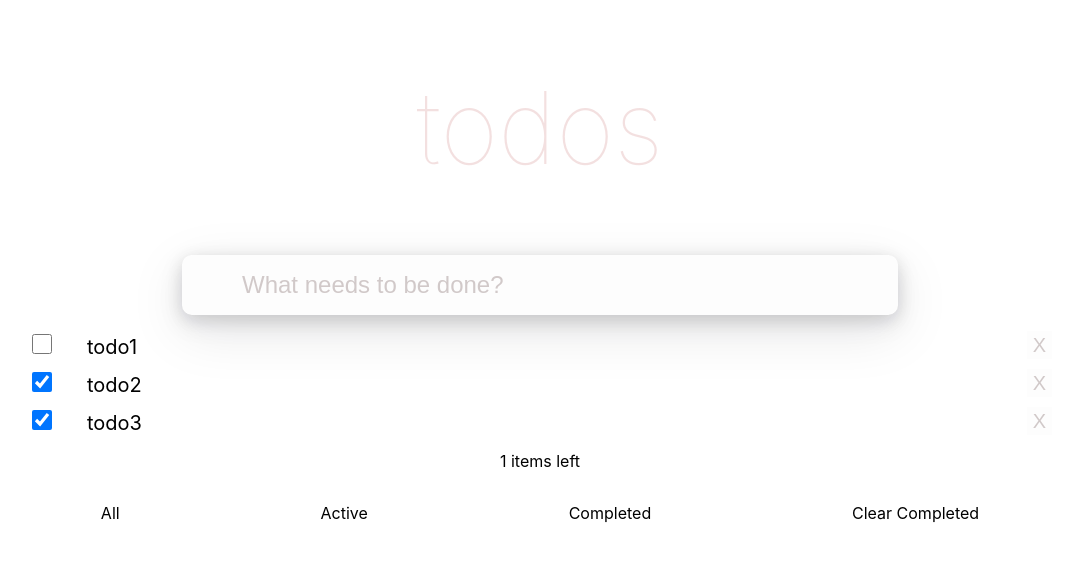
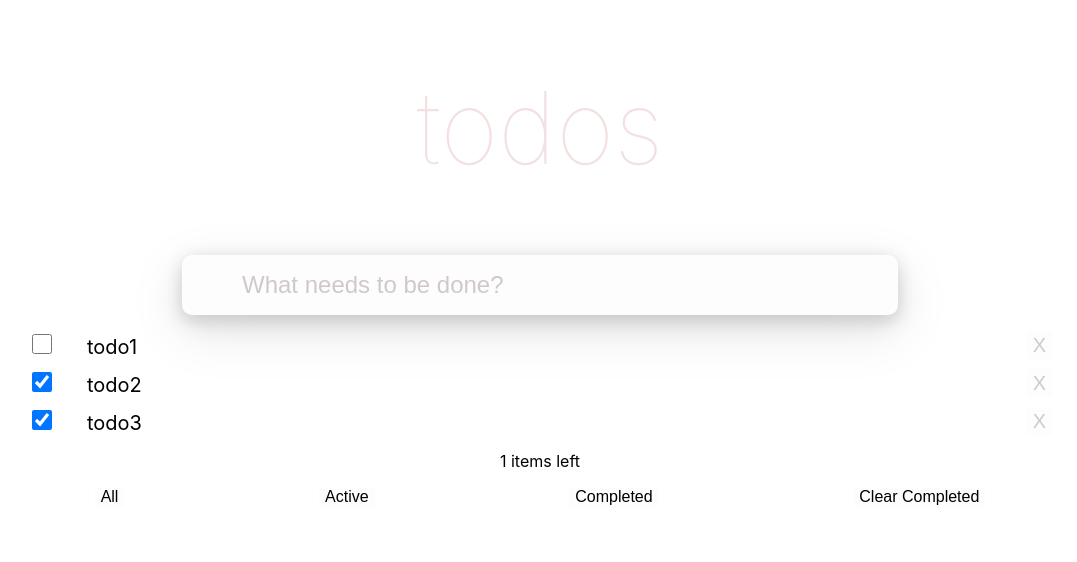
Before and after one commit to amaalok/todo_app, a React (Create React App) app: page / in a window 1280 px wide. Shown: the top 562 px of the page, without its empty margins (100-1177 px from the left). Built offline with nearby package versions, Linux system fonts and the light colour scheme.

Commit message:
fixed the checkbox issue

```diff
--- a/src/component/TodoList/TodoList.module.css
+++ b/src/component/TodoList/TodoList.module.css
@@ -2,11 +2,15 @@
   display: flex;
   justify-content: space-evenly;
 }
-.actions p:hover {
+.actions button {
   cursor: pointer;
-  text-decoration: underline;
-  text-decoration-color: rgba(175, 47, 47, 0.15);
+  border: none;
+  background: rgba(0, 0, 0, 0.009);
+  font-size: 16px;
 }
 .todo-count {
   text-align: center;
 }
+.empty {
+  text-align: center;
+}
--- a/src/component/TodoList/TodoList.tsx
+++ b/src/component/TodoList/TodoList.tsx
@@ -1,4 +1,4 @@
-import React, { useState } from "react";
+import React, { useMemo, useState } from "react";
 import { useSelector } from "react-redux";
 import TodoItem from "../TodoItem/TodoItem";
 import { useDispatch } from "react-redux";
@@ -10,30 +10,48 @@ const TodoList = () => {
   let todos = useSelector((state: any) => {
     return state.todo;
   });
-  const [showTodo, setShowTodo] = useState(todos.todo);
-  const leftTodo = todos.todo.filter((todo: any) => todo.completed === false);
-  const completedTodo = todos.todo.filter(
-    (todo: any) => todo.completed === true
+
+  const [buttonState, setButtonState] = useState("ALL");
+
+  const leftTodo = useMemo(
+    () => todos.todo.filter((todo: any) => todo.completed === false),
+    [todos]
   );
-
-  const showCompleted = () => setShowTodo(completedTodo);
-  const showActive = () => setShowTodo(leftTodo);
-  const showAllTodo = () => setShowTodo(todos.todo);
+  const completedTodo = useMemo(
+    () => todos.todo.filter((todo: any) => todo.completed === true),
+    [todos]
+  );
 
   const clearCompletedTasks = () => {
     dispatch(clearCompleted());
   };
 
-  let renderedListItem = showTodo.map((todo: any) => {
-    return (
+  const renderedListItem = useMemo(() => {
+    let renderTodo = null;
+    switch (buttonState) {
+      case "ALL":
+        renderTodo = todos.todo;
+        break;
+      case "ACTIVE":
+        renderTodo = todos.todo.filter((todo: any) => todo.completed === false);
+        break;
+      case "COMPLETED":
+        renderTodo = todos.todo.filter((todo: any) => todo.completed);
+        break;
+    }
+    return renderTodo.length ? (
+      renderTodo.map((todo: any) => (
         <TodoItem
           key={todo.id}
           id={todo.id}
           title={todo.name}
           status={todo.completed}
         />
+      ))
+    ) : (
+      <p className={classes.empty}>Nothing to show</p>
     );
-  });
+  }, [todos, buttonState]);
 
   return (
     <div className="tasks-list">
@@ -45,11 +63,13 @@ const TodoList = () => {
             className={classes["todo-count"]}
           >{`${leftTodo.length} items left`}</p>
           <div className={classes.actions}>
-            <p onClick={showAllTodo}>All</p>
-            <p onClick={showActive}>Active</p>
-            <p onClick={showCompleted}>Completed</p>
+            <button onClick={() => setButtonState("ALL")}>All</button>
+            <button onClick={() => setButtonState("ACTIVE")}>Active</button>
+            <button onClick={() => setButtonState("COMPLETED")}>
+              Completed
+            </button>
             {completedTodo.length > 0 && (
-              <p onClick={clearCompletedTasks}>Clear Completed</p>
+              <button onClick={clearCompletedTasks}>Clear Completed</button>
             )}
           </div>
         </div>
```
Lines whose indentation alone changed are shown as unchanged.
